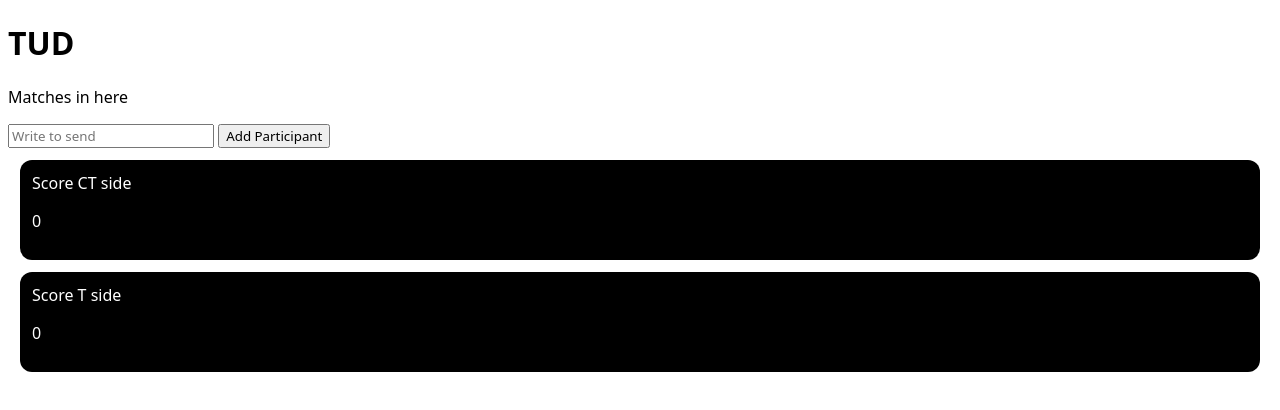
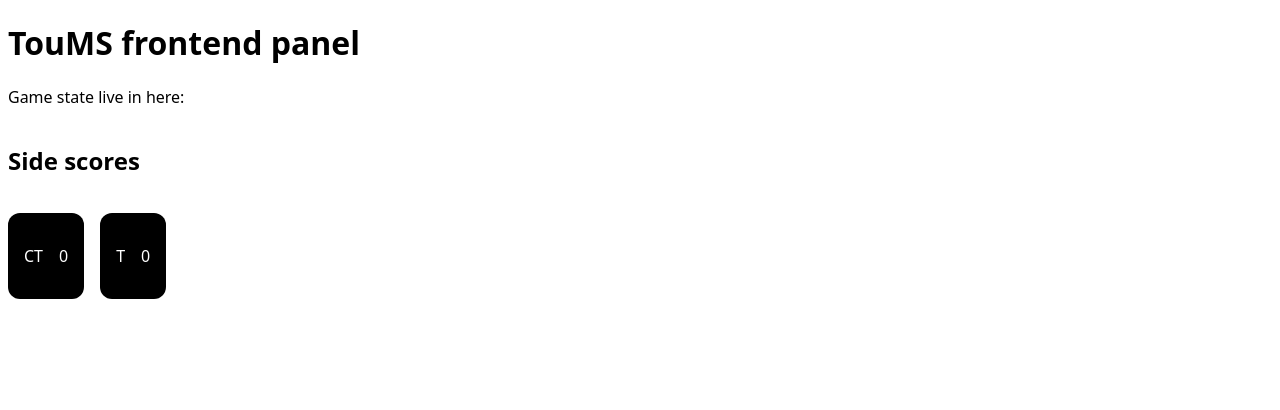
Before and after one commit to DomitoryProd/TouMS, a plain HTML site: page frontend/index.html in a window 1280 px wide. Drawn offline with Linux system fonts and the light colour scheme.

Commit message:
All stats are showing in body live

```diff
--- a/frontend/index.html
+++ b/frontend/index.html
@@ -7,41 +7,53 @@
 </head>
 <body>
     <style>*{font-family: system-ui, -apple-system, BlinkMacSystemFont, 'Segoe UI', Roboto, Oxygen, Ubuntu, Cantarell, 'Open Sans', 'Helvetica Neue', sans-serif;}</style>
-    <h1>TUD</h1>
-    <p>Matches in here</p>
-    <input type="text" id="main" placeholder="Write to send">
-    <button id="send-participant">Add Participant</button>
+    <h1>TouMS frontend panel</h1>
+    <p>Game state live in here:</p>
+    <div class="scores">
+        <h2>Side scores</h2>
+        <div class="scoreWrapper">
             <div class="score">
-        Score CT side
+                CT
                 <p id="scorect">0</p>
             </div>
             <div class="score">
-        Score T side
+                T
                 <p id="scoret">0</p>
             </div>
+        </div>
+    </div>
+    <div id="gamestatelive"></div>
     <style>
-        .score {
+        .scores {
+            display: flex;
+            flex-direction: column;
+            width: 250px;
+            gap: 1rem;
+            .scoreWrapper{
+                display: flex;
+                flex-direction: row;
+                gap: 1rem;
+                .score{
+                    display: flex;
+                    flex-direction: row;
+                    align-items: center;
+                    justify-content: center;
+                    gap: 1rem;
                     border-radius: 12px;
                     background-color: #000;
                     color: #fff;
-            padding: 12px;
-            margin: 12px;
+                    padding: 1rem;
+                }
+            }
         }
     </style>
 
     <script>
-        const ws = new WebSocket("ws://localhost:5671");
-        const inp = document.getElementById("main");
-        const btn = document.getElementById("send-participant");
-
-        btn.addEventListener("click", () => {
-            const data = {
-                type: "add_participant",
-                name: inp.value.trim()
-            };
-            ws.send(JSON.stringify(data)); // 👈 This is the important part
-            inp.value = ""; // clear the input
-        });
+        // Connect to WebSocket on the same port as the Express server
+        // Use window.location.hostname to work from any device on the network
+        const wsProtocol = window.location.protocol === 'https:' ? 'wss:' : 'ws:';
+        const wsUrl = `${wsProtocol}//${window.location.hostname}:3000`;
+        const ws = new WebSocket(wsUrl);
 
         ws.addEventListener("open", () => {
             console.log("connection is established");
@@ -49,14 +61,9 @@
 
 
         ws.addEventListener("message", (e) => {
+            console.log(e.data);
             let data = JSON.parse(e.data);
-            console.log("Server says:", data);
-            console.log(data.scores.ct);
-            if (data.type === "update_scores") {
-                console.log("update_scores");
-                document.getElementById("scorect").innerHTML = data.scores.ct;
-                document.getElementById("scoret").innerHTML = data.scores.t;
-            }
+            document.getElementById("gamestatelive").innerHTML = e.data;
             // let data = JSON.parse(e.data);
             // if (data) {
 
```
Lines whose indentation alone changed are shown as unchanged.
